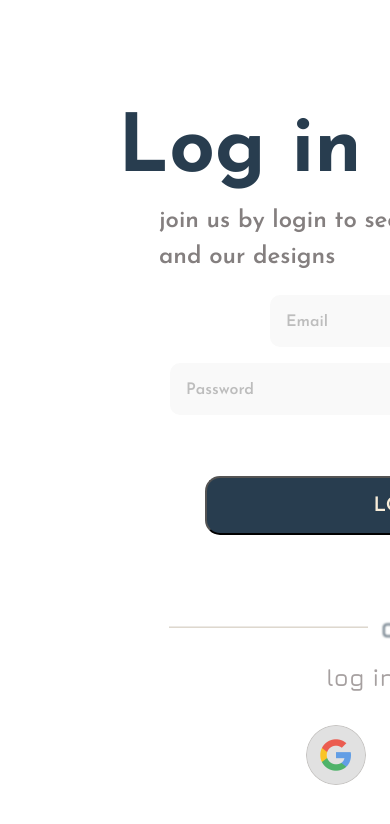
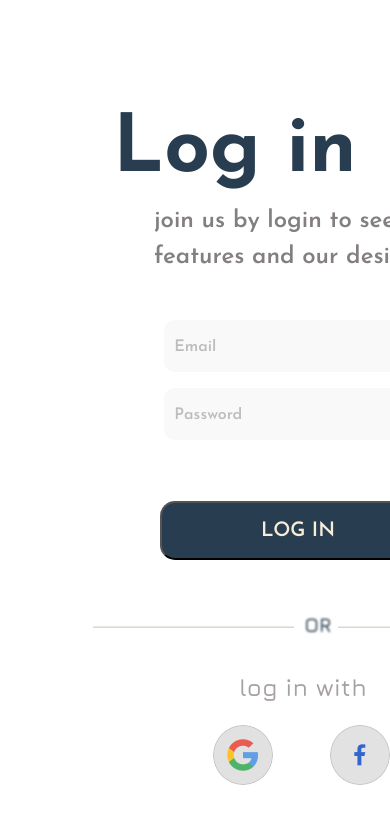
Before and after one commit to karemsaeed20020/ArchReality, a React (Create React App) app: page /login in a window 390 px wide. Shown: the top 824 px of the page. Built offline with nearby package versions, Linux system fonts and the light colour scheme; a web font is replaced by a local one.

Commit message:
update login and info

```diff
--- a/src/components/ExteriorDesign/Exterior.jsx
+++ b/src/components/ExteriorDesign/Exterior.jsx
@@ -44,7 +44,7 @@ const Exterior = () => {
                         {allDetails.slice(0, showMore ? allDetails.length : 6).map((detail1, i) => (
                             <div className="col-lg-4 col-md-6 mb-3" key={i}>
                                 <Card style={{ border: "none", background: "transparent" }}>
-                                    <Card.Img variant="top" src={detail1.image} className='cardImage' />
+                                    <Card.Img variant="top" src={detail1.image} className='cardImage' style={{borderRadius: "20px"}} />
                                     <Card.Body>
                                         <Card.Title className='cardTitle'>{detail1.title}</Card.Title>
                                         <Card.Text className='cardDetalis'>{detail1.desc}</Card.Text>
--- a/src/components/Favouriate/Favouriate.css
+++ b/src/components/Favouriate/Favouriate.css
@@ -248,3 +248,31 @@
 .indicator-inactive {
   background-color: grey;
 }
+
+@media (min-width: 575.98px) and (max-width: 1075.98px) {
+  .interior-exterior-toggle-wrapper {
+    /* width: 50px; */
+    position: relative;
+    right: 120px;
+    padding: 10px;
+  }
+  .interior-exterior-toggle {
+    /* position: relative; */
+    margin-top: 20px;
+    padding: 10px;
+    margin: 10px;
+  }
+  .favouriates {
+    text-align: center;
+    position: relative;
+    left: -45px;
+
+  }
+  .elegance-redefined-showcasing-wrapper {
+    max-width: 400px;
+    position: relative;
+    right: 65px;
+  }
+
+
+ }
--- a/src/components/Favouriate/Favouriate.jsx
+++ b/src/components/Favouriate/Favouriate.jsx
@@ -197,7 +197,7 @@ const Favouriate = () => {
         <div className="details d-flex align-items-center justify-content-between ms-5 mt-2">
           <h3 className="design">Interior Designs</h3>
           <Link to={"/interior"} style={{textDecoration:  "none"}}>
-            <button className="btn2 me-5">
+            <button className="btn2 me-5" style={{background: "#D8D8D8", color: "#283D4F"}}>
               {/* {showMoreInterior ? 'less' : 'more'} */}
               more
             </button>
@@ -215,6 +215,7 @@ const Favouriate = () => {
                     variant="top"
                     src={detail.image}
                     className="cardImage"
+                    style={{borderRadius: "20px"}}
                   />
                   <Card.Body>
                     <Card.Title className="cardTitle">
@@ -233,7 +234,7 @@ const Favouriate = () => {
         <div className="details d-flex align-items-center justify-content-between ms-5 mt-1">
           <h3 className="design">Exterior Designs</h3>
           <Link to={"/exterior"} style={{textDecoration:  "none"}}>
-            <button className="btn2 me-5">
+            <button className="btn2 me-5" style={{background: "#D8D8D8", color: "#283D4F"}}>
               {/* {showMoreExterior ? 'less' : 'more'} */}
               more
             </button>
@@ -244,7 +245,7 @@ const Favouriate = () => {
           {details1.slice(1, 4).map((detail1, i) => (
             <div className="col-lg-4 col-md-6 mb-4" key={i}>
               <Card style={{ border: "none", background: "transparent" }}>
-                <Card.Img variant="top" src={detail1.image} />
+                <Card.Img variant="top" src={detail1.image} style={{borderRadius: "20px"}} />
                 <Card.Body>
                   <Card.Title className="cardTitle">{detail1.title}</Card.Title>
                   <Card.Text>{detail1.desc}</Card.Text>
--- a/src/components/login/login.css
+++ b/src/components/login/login.css
@@ -275,3 +275,83 @@ button{
   border-radius: 10px;
   padding: 16px;
 }
+
+@media (max-width: 576px) {
+  .container {
+    /* padding: 10px; */
+    min-width: 400px;
+
+  }
+
+  .login-form {
+    margin-top: 25rem;
+    position: relative;
+    right: 40px;
+    top: 40px;
+
+  }
+  input {
+    transform: translate(-22%);
+  }
+
+  .fo.form-control1,
+  .form-control1 {
+    width: calc(100% - 20px);
+    padding: 10px;
+    display: flex;
+    justify-content: center;
+    align-items: center;
+  }
+  input {
+    flex-direction: column;
+    position: relative;
+    left: 100px;
+    display: flex;
+    justify-content: center;
+    align-items: center;
+  }
+  .login-btn {
+    width: calc(100% - 20px);
+  }
+  .frame-parent {
+    display: flex;
+    align-items: center;
+    justify-content: center;
+    position: absolute;
+    right: 300px;
+  }
+  .log-in-with {
+    display: flex;
+    align-items: center;
+    justify-content: center;
+    position: absolute;
+    left: 130px;
+    /* top: 10px; */
+    bottom: 20px;
+    top: 550px;
+    min-width: 200px;
+  }
+  .desktop-20-inner {
+    position: absolute;
+    left: 20px;
+  }
+  .or-wrapper {
+    position: absolute;
+    left: 220px;
+    bottom: 290px;
+  }
+  .vector-icon {
+    position: absolute;
+    left: 265px;
+  }
+  .join-us-by {
+    max-width: 300px;
+  }
+}
+
+/* For larger screens */
+@media (min-width: 992px) {
+  .container {
+    max-width: 600px;
+  }
+}
--- a/src/pages/Home/Home.css
+++ b/src/pages/Home/Home.css
@@ -36,3 +36,61 @@
     position: relative;
     left: 60px;
 }
+
+@media (max-width: 768px) {
+    .contact1 {
+      font-size: 48px;
+      line-height: 48px;
+      min-width: auto;
+      height: auto;
+      top: 250px;
+      left: 20px;
+
+    }
+    img {
+        object-fit: cover !important;
+    }
+
+    .txt {
+      top: 400px;
+      left: 20px;
+      font-size: 20px;
+      line-height: 28px;
+      max-width: auto;
+    }
+
+    .img1 {
+      width: 500px;
+      height: 150px;
+      top: -540px;
+      left: -60px;
+
+    }
+  }
+
+  /* For larger screens */
+  @media (max-width: 1200px) {
+    .contact1 {
+      font-size: 75px;
+      line-height: 75px;
+      min-width: 844px;
+      height: 75px;
+      top: 320px;
+      left: 66px;
+    }
+
+    .txt {
+      top: 520px;
+      left: 133px;
+      font-size: 24px;
+      line-height: 24px;
+      max-width: 508px;
+    }
+
+    .img1 {
+      width: 614px;
+      height: 120px;
+      top: -430px;
+      left: 60px;
+    }
+  }
--- a/src/pages/Info/Info.css
+++ b/src/pages/Info/Info.css
@@ -385,3 +385,55 @@
       display: none;
     }
   }
+
+  /* Info.css */
+
+/* Styles for iPad */
+@media only screen and (min-device-width: 570px) and (max-device-width: 1024px) {
+  /* Adjust the styles for the slider images */
+  .slider {
+    max-width: 100%; /* Ensure the images are responsive */
+    height: auto; /* Prevent image distortion */
+  }
+  .text6 {
+    font-size: 50px;
+    position: relative;
+    left: 60px;
+  }
+  .line6 {
+    font-size: 20px;
+    position: relative;
+    left: 120px;
+  }
+  .text7 {
+    font-size: 50px !important;
+    position: relative;
+    left: 60px;
+    top: -50px;
+  }
+  .line7 {
+    font-size: 18px !important;
+    position: relative;
+    left: -80px !important;
+  }
+  .text8 {
+    font-size: 80px;
+    position: relative;
+    left: 70px;
+    top: -70px;
+  }
+  .line8 {
+    font-size: 18px !important;
+    position: relative;
+    left: -80px !important;
+  }
+  /* Adjust the styles for the headings */
+  .text6, .text7, .text8 {
+    font-size: 50px; /* Example: Adjust the font size for headings */
+  }
+  /* Adjust the styles for the text lines */
+  .line6, .line7, .line8 {
+    font-size: 18px; /* Example: Adjust the font size for text lines */
+  }
+  /* Add more specific styles as needed */
+}
--- a/src/pages/Info/Info.jsx
+++ b/src/pages/Info/Info.jsx
@@ -117,7 +117,7 @@
         <div className="" style={{marginTop: "-50px"}}>
             <div className="details d-flex align-items-center justify-content-between ms-5  mt-2">
             <h3 className="design2">Designs with AR</h3>
-            <Link to={"/interior"} style={{textDecoration:  "none"}}>
+            <Link to={"/interior"} style={{textDecoration:  "none", position: "relative", right: "45px"}}>
                 <button className="btn3 me-3">
                 {/* {showMoreInterior ? 'less' : 'more'} */}
                 more
```
